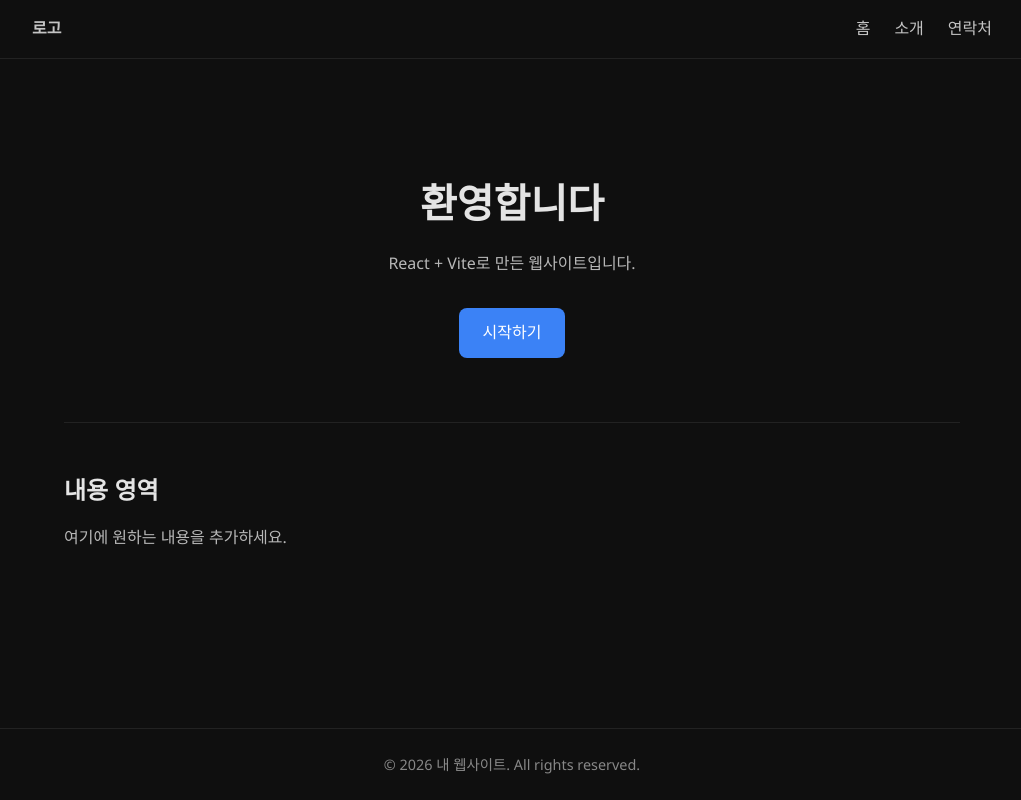
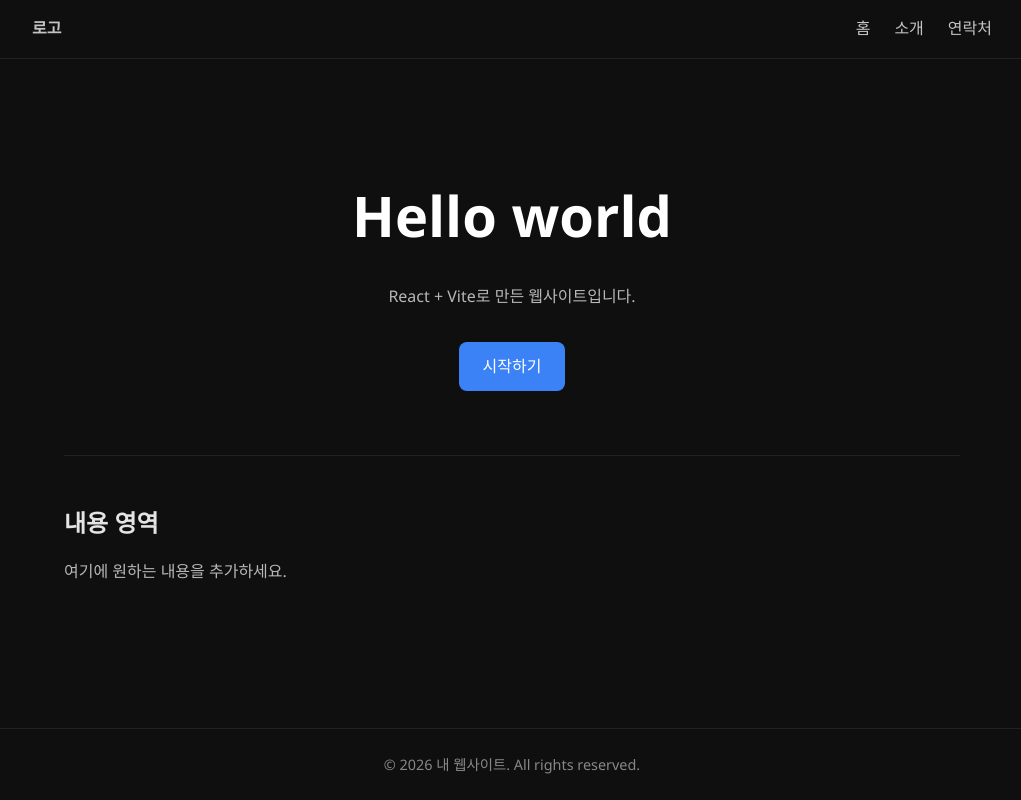
Before and after one commit to 2dast/2dast, a React (Vite) app: page / in a window 1280 px wide. Shown: the whole page, without its empty margins (128-1149 px from the left). Built offline with nearby package versions, Linux system fonts and the light colour scheme.

Commit message:
Show Start Message

```diff
--- a/src/components/Hero.css
+++ b/src/components/Hero.css
@@ -7,6 +7,12 @@
   font-size: 2.5rem;
   margin-bottom: 1rem;
   font-weight: 600;
+}
+
+.hero .hello-world {
+  font-size: 3.5rem;
+  color: #fff;
+  margin-bottom: 1.5rem;
 }
 
 .hero p {
--- a/src/components/Hero.jsx
+++ b/src/components/Hero.jsx
@@ -12,7 +12,7 @@ function Hero() {
 
   return (
     <section className="hero">
-      <h1>환영합니다</h1>
+      <h1 className="hello-world">Hello world</h1>
       <p>React + Vite로 만든 웹사이트입니다.</p>
       <a href="#" className="btn" onClick={handleClick}>
         {clicked ? '클릭됨!' : '시작하기'}
--- a/vite.config.js
+++ b/vite.config.js
@@ -1,8 +1,8 @@
 import { defineConfig } from 'vite'
 import react from '@vitejs/plugin-react'
 
-// GitHub Pages: 저장소 이름을 base로 설정 (배포 경로가 /git_start/ 이므로)
+// GitHub Pages: 저장소 이름을 base로 설정 (접속 주소가 .../2dast/ 이므로)
 export default defineConfig({
   plugins: [react()],
-  base: '/git_start/',
+  base: '/2dast/',
 })
```
